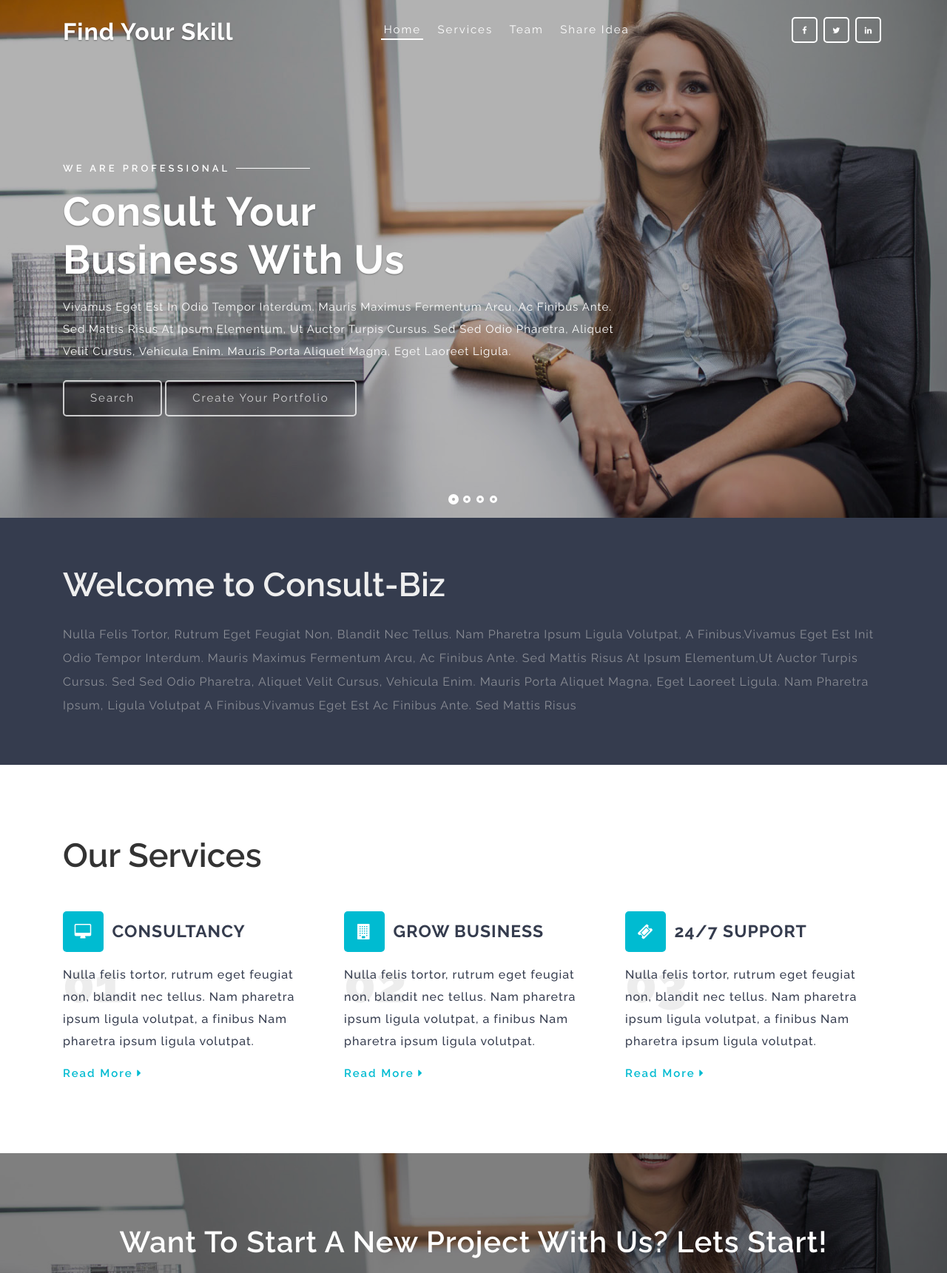
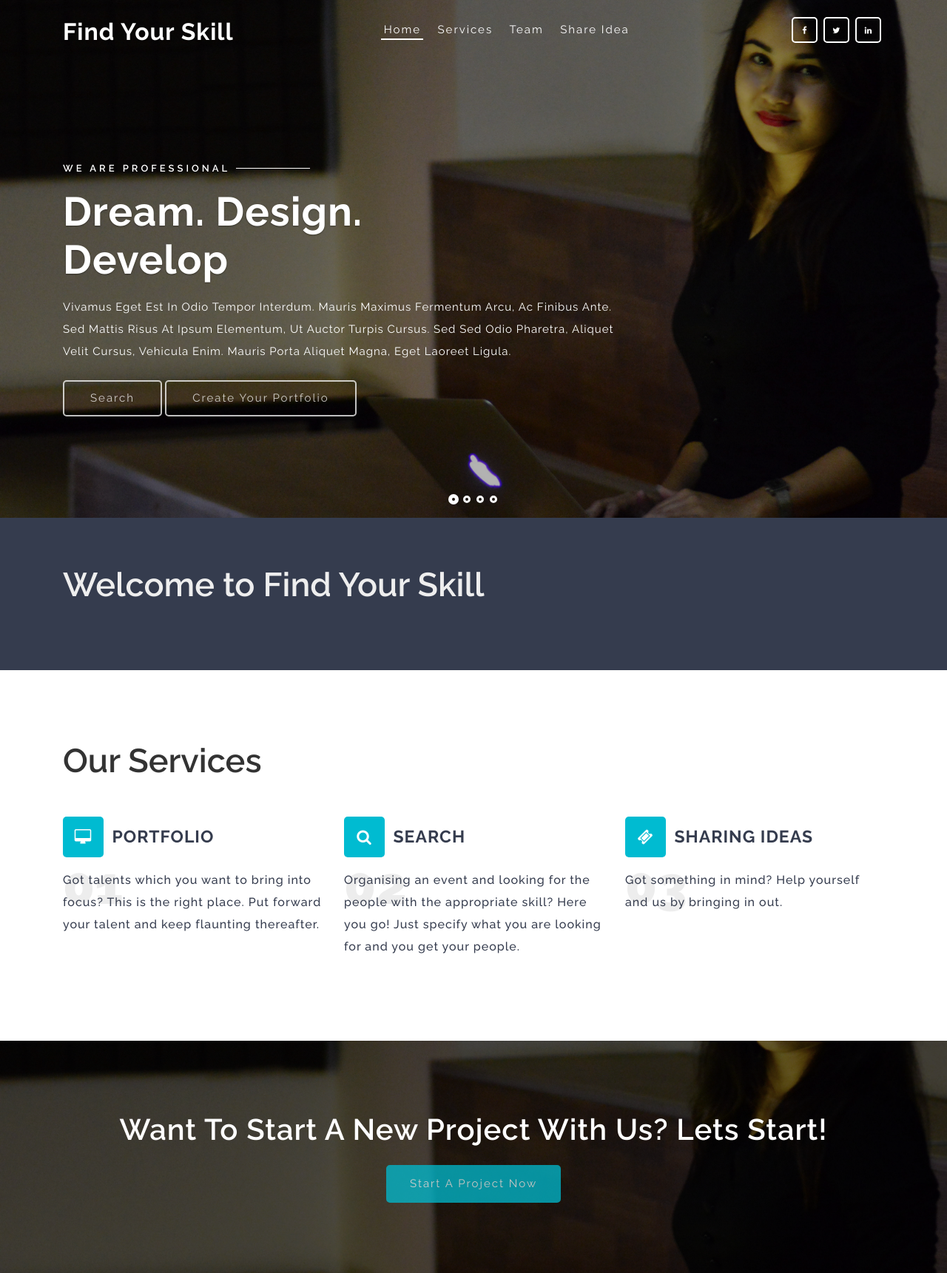
Before and after one commit to skojha32/Find_Your_Skill, a PHP site: page /index.html in a window 1280 px wide. Shown: the top 1721 px of the page at 74% size. Run offline with PHP 8.4, Linux system fonts and the light colour scheme.

Commit message:
Backend done

```diff
--- a/index.html
+++ b/index.html
@@ -63,6 +63,7 @@
 				</nav>
 			</div>
 			<div class="buttons mt-lg-0 mt-2">
+
 				<a href="#"><span class="fa mr-1 fa-facebook"></span></a>
 				<a href="#"><span class="fa mr-1 fa-twitter"></span></a>
 				<a href="#"><span class="fa mr-1 fa-linkedin"></span></a>
@@ -87,8 +88,8 @@
 						<div class="banner-text">
 							<div class="container">
 								<h5 class="tag mb-3 text-uppercase">We are professional <span class="ml-2"><span></h5>
-								<h1 class="movetxt agile-title text-capitalize">Consult Your</h1>
-								<h4 class="movetxt mb-3 agile-title text-capitalize">Business With Us</h4>
+								<h1 class="movetxt agile-title text-capitalize">Dream. Design.</h1>
+								<h4 class="movetxt mb-3 agile-title text-capitalize">Develop</h4>
 								<p>Vivamus eget est in odio tempor interdum. Mauris maximus fermentum arcu, ac finibus ante. Sed mattis risus at ipsum elementum,
 								ut auctor turpis cursus. Sed sed odio pharetra, aliquet velit cursus, vehicula enim. Mauris porta aliquet magna, eget laoreet ligula.</p>
 								<a class="btn mt-4 text-capitalize" href="search.php"> Search </a>
@@ -103,11 +104,11 @@
 					<div class="bs-slider-overlay1">
 						<div class="banner-text">
 							<div class="container">
-								<h5 class="tag mb-3 text-uppercase">We are unique <span class="ml-2"><span></h5>
-								<h4 class="movetxt agile-title text-capitalize">Creative Design </h4>
-								<h4 class="movetxt mb-3 agile-title text-capitalize">Manage Business </h4>
-								<p>Vivamus eget est in odio tempor interdum. Mauris maximus fermentum arcu, ac finibus ante. Sed mattis risus at ipsum elementum,
-								ut auctor turpis cursus. Sed sed odio pharetra, aliquet velit cursus, vehicula enim. Mauris porta aliquet magna, eget laoreet ligula.</p>
+								<h5 class="tag mb-3 text-uppercase">Find or be found <span class="ml-2"><span></h5>
+								<h4 class="movetxt agile-title text-capitalize">Combine. Collaborate. </h4>
+								<h4 class="movetxt mb-3 agile-title text-capitalize"> Communicate</h4>
+								<p>If you have got the talent,
+									 we have got the technology.</p>
 								<a class="btn mt-4 text-capitalize" href="search.php"> Search </a>
 								<a class="btn btn1 mt-4 text-capitalize scroll" href="portfolio.php" > Create your Portfolio </a>
 							</div>
@@ -162,14 +163,12 @@
 </div>
 <!-- //banner -->
 
+
 <!-- welcome -->
 <section class="welcome py-5" id="welcome">
 	<div class="container py-sm-3">
-		<h3 class="heading mb-4">Welcome to Consult-Biz</h3>
-		<p>Nulla felis tortor, rutrum eget feugiat non, blandit nec tellus. Nam pharetra ipsum ligula volutpat, a finibus.Vivamus eget est
-			init odio tempor interdum. Mauris maximus fermentum arcu, ac finibus ante. Sed mattis risus at ipsum elementum,ut auctor turpis cursus.
-			Sed sed odio pharetra, aliquet velit cursus, vehicula enim. Mauris porta aliquet magna, eget laoreet ligula. Nam pharetra ipsum,
-			ligula volutpat a finibus.Vivamus eget est ac finibus ante. Sed mattis risus</p>
+		<h3 class="heading mb-4">Welcome to Find Your Skill</h3>
+
 
 	</div>
 </section>
@@ -182,21 +181,21 @@
 		<div class="row service-grids">
 			<div class="col-lg-4 col-md-6 grid1">
 				<span class="number">01</span>
-				<h3> <span class="fa fa-desktop"></span> Consultancy </h3>
-				<p>Nulla felis tortor, rutrum eget feugiat non, blandit nec tellus. Nam pharetra ipsum ligula volutpat, a finibus Nam pharetra ipsum ligula volutpat.</p>
-				<a href="#">Read More <span class="fa fa-caret-right"></span></a>
+				<h3> <span class="fa fa-desktop"></span> Portfolio </h3>
+				<p>Got talents which you want to bring into focus? This is the right place. Put forward your talent and keep flaunting thereafter.</p>
+
 			</div>
 			<div class="col-lg-4 col-md-6 mt-md-0 mt-5 grid1">
 				<span class="number">02</span>
-				<h3> <span class="fa fa-building"></span> Grow Business </h3>
-				<p>Nulla felis tortor, rutrum eget feugiat non, blandit nec tellus. Nam pharetra ipsum ligula volutpat, a finibus Nam pharetra ipsum ligula volutpat.</p>
-				<a href="#">Read More <span class="fa fa-caret-right"></span></a>
+				<h3> <span class="fa fa-search"></span> Search </h3>
+				<p>Organising an event and looking for the people with the appropriate skill? Here you go! Just specify what you are looking for and you get your people.</p>
+
 			</div>
 			<div class="col-lg-4 col-md-6 mt-lg-0 mt-5 grid1">
 				<span class="number">03</span>
-				<h3> <span class="fa fa-ticket"></span> 24/7 Support </h3>
-				<p>Nulla felis tortor, rutrum eget feugiat non, blandit nec tellus. Nam pharetra ipsum ligula volutpat, a finibus Nam pharetra ipsum ligula volutpat.</p>
-				<a href="#">Read More <span class="fa fa-caret-right"></span></a>
+				<h3> <span class="fa fa-ticket"></span> Sharing Ideas </h3>
+				<p>Got something in mind? Help yourself and us by bringing in out.</p>
+
 			</div>
 		</div>
 	</div>
@@ -228,11 +227,11 @@
 							<li><a href="#" class="fa fa-link"></a></li>
 						</ul>
 						<div class="box-content">
-							<h3 class="title">Louis Mary</h3>
-							<span class="post">Founder and CEO</span>
+							<h3 class="title">Kavya Parashar</h3>
+							<span class="post">Frontend Developer</span>
 						</div>
 					</div>
-					<p class="text">Sed mattis risus at ipsum elementum,ut auctor turpis sedi cursus. Sed sed odio. rutrum eget feugiat non, blandit </p>
+					<p class="text">Presentation and writing content is my field of interest. Designing is what would define me </p>
 				</div>
 				<div class="col-lg-4 col-md-6 mt-md-0 mt-4">
 					<div class="box5">
@@ -242,11 +241,11 @@
 							<li><a href="#" class="fa fa-link"></a></li>
 						</ul>
 						<div class="box-content">
-							<h3 class="title">Johnson</h3>
-							<span class="post">Manager and CTO</span>
+							<h3 class="title">Sashi Kant</h3>
+							<span class="post">Backend Developer</span>
 						</div>
 					</div>
-					<p class="text">Sed mattis risus at ipsum elementum,ut auctor turpis sedi cursus. Sed sed odio. rutrum eget feugiat non, blandit </p>
+					<p class="text">Technicality is my genre. From front end to back end got my hand in everything </p>
 				</div>
 				<div class="col-lg-4 col-md-6 mt-lg-0 mt-4">
 					<div class="box5">
@@ -256,11 +255,11 @@
 							<li><a href="#" class="fa fa-link"></a></li>
 						</ul>
 						<div class="box-content">
-							<h3 class="title">Kristiana</h3>
-							<span class="post">Chief Manager</span>
+							<h3 class="title">Aadil</h3>
+							<span class="post">Photographer</span>
 						</div>
 					</div>
-					<p class="text">Sed mattis risus at ipsum elementum,ut auctor turpis sedi cursus. Sed sed odio. rutrum eget feugiat non, blandit </p>
+					<p class="text">A helping hand asking for no credits. My photography is my designation. </p>
 				</div>
 			</div>
 		</div>
@@ -273,7 +272,7 @@
 <!-- Contact -->
 <section class="contact py-5" id="contact">
 	<div class="container py-sm-3">
-		<h1 class="heading text-capitalize mb-lg-5 mb-4">Have a project idea? Share it!!!</h1>
+		<h1 class="heading text-capitalize mb-lg-5 mb-4">Got an innovative mind? Share your idea!!!</h1>
 		<form action="index.php" method="post">
 			<div class="row main-agile-sectns">
 				<div class="col-md-6 agileits-btm-spc form-text1">
@@ -309,18 +308,15 @@
 		<div class="row footer_grids">
 			<div class="col-lg-4 footer_left">
 				<h2><a class="footer-logo" href="index.html">
-				<span class="fa mr-1 fa-copyright"></span>onsult-Biz</a></h2>
-				<p>Nulla felis tortor, rutrum eget feugiat non, blandit nec tellus. Nam pharetra ipsum ligula volutpat, a finibus.
-				Fusce males uada sollicitudin venenatis. </p>
+				<span></span>Find Your Skill</a></h2>
+				<p>We have come up with a web application which provides a platform for students to upload there skills in any field. This information of students is then stored in a database for which we have used php my admin. Along with uploading the skills of students our web application also allows sharing ideas in any field of activity.</p>
 			</div>
 			<div class="col-lg-4 col-md-6 mt-lg-0 mt-sm-5 mt-4 footer_middle">
-				<h3 class="mb-sm-4 mb-3">Twitter Feed</h3>
-				<ul>
-					<li class="mb-2">Ut aut reiciendis voluptatibus Nam pharet <a href="#">http://example.com</a> alias.
-						<span>- <span class="fa mr-1 fa-twitter" aria-hidden="true"></span> 02 days ago</span></li>
-					<li>Itaque earum rerum hic tenetur a sapiente <a href="#">http://example.com</a>
-					<span>- <span class="fa mr-1 fa-twitter" aria-hidden="true"></span> 03 days ago</span></li>
-				</ul>
+				<h3 class="mb-sm-4 mb-3"></h3>
+				<h2><a class="footer-logo" href="index.html">
+						<span></span>Find Your Skill</a></h2>
+						<p>We have come up with a web application which provides a platform for students to upload there skills in any field. This information of students is then stored in a database for which we have used php my admin. Along with uploading the skills of students our web application also allows sharing ideas in any field of activity.</p>
+					</div>
 			</div>
 			<div class="col-lg-4 col-md-6 mt-lg-0 mt-sm-5 mt-4 footer_right">
 				<h3 class="mb-sm-4 mb-3">Contact Info</h3>
@@ -331,14 +327,14 @@
 			</div>
 		</div>
 		<!-- To Top -->
-		<div class="top-icon mt-2 text-center">
+		<!-- <div class="top-icon mt-2 text-center">
 			<a href="#home" class="move-top text-center"><span class="fa fa-angle-up  mb-3" aria-hidden="true"></span></a>
-		</div>
+		</div> -->
 		<!-- //To Top -->
-	</div>
-</footer>
+	<!-- </div>
+</footer> -->
 		<div class="copyright text-center py-3">
-			<p>© 2018 Consult-Biz. All Rights Reserved | Design by <a href="http://w3layouts.com/"> W3layouts</a> </p>
+			<p>© 2018 Consult-Biz. All Rights Reserved | Design by Kavya Parashar </p>
 		</div>
 <!-- //footer -->
 
--- a/search.html
+++ b/search.html
@@ -30,7 +30,8 @@
 
 </head>
 <body>
-	<br><br><br><br><br>
+  <br><br><br><br><br>
+
 	<center>
 	   <form class="d-md-inline-block form-inline col-6">
 	   	<img alt="India Republic Day 2019" border="0" height="220" src="https://www.google.com/logos/doodles/2019/india-republic-day-2019-5067562814537728.5-l.png" style="padding-top:0px" data-atf="3">
```
Also changed, not shown: css/regstyle.css (+9 -1 lines), idea.php (added, +54 -0 lines), search.php (+19 -2 lines), slide.php (added, +121 -0 lines), css/b.jpg (added), images/banner1.jpg, images/banner2.jpg, images/test2.jpg (deleted), 9 other files.
